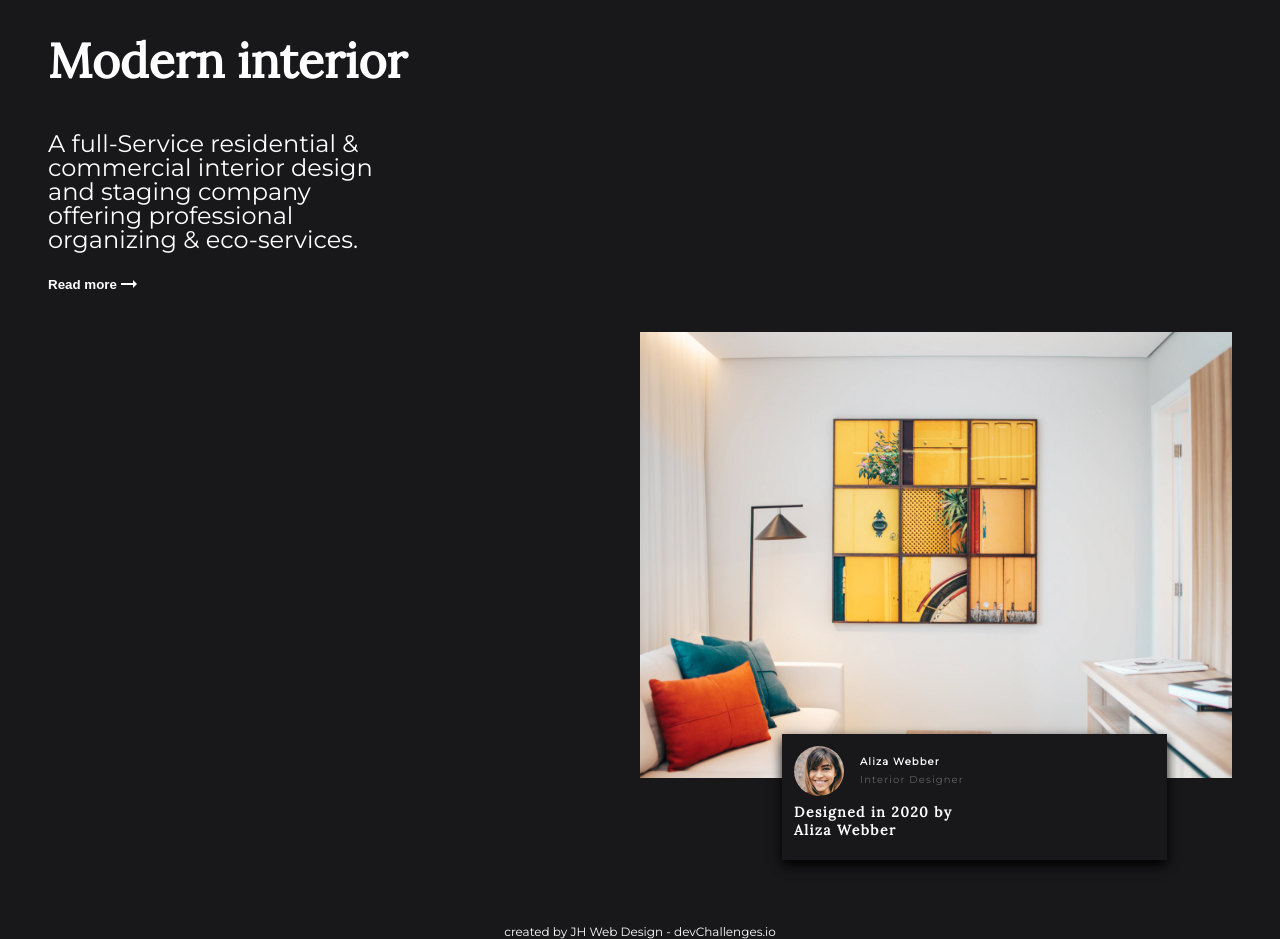
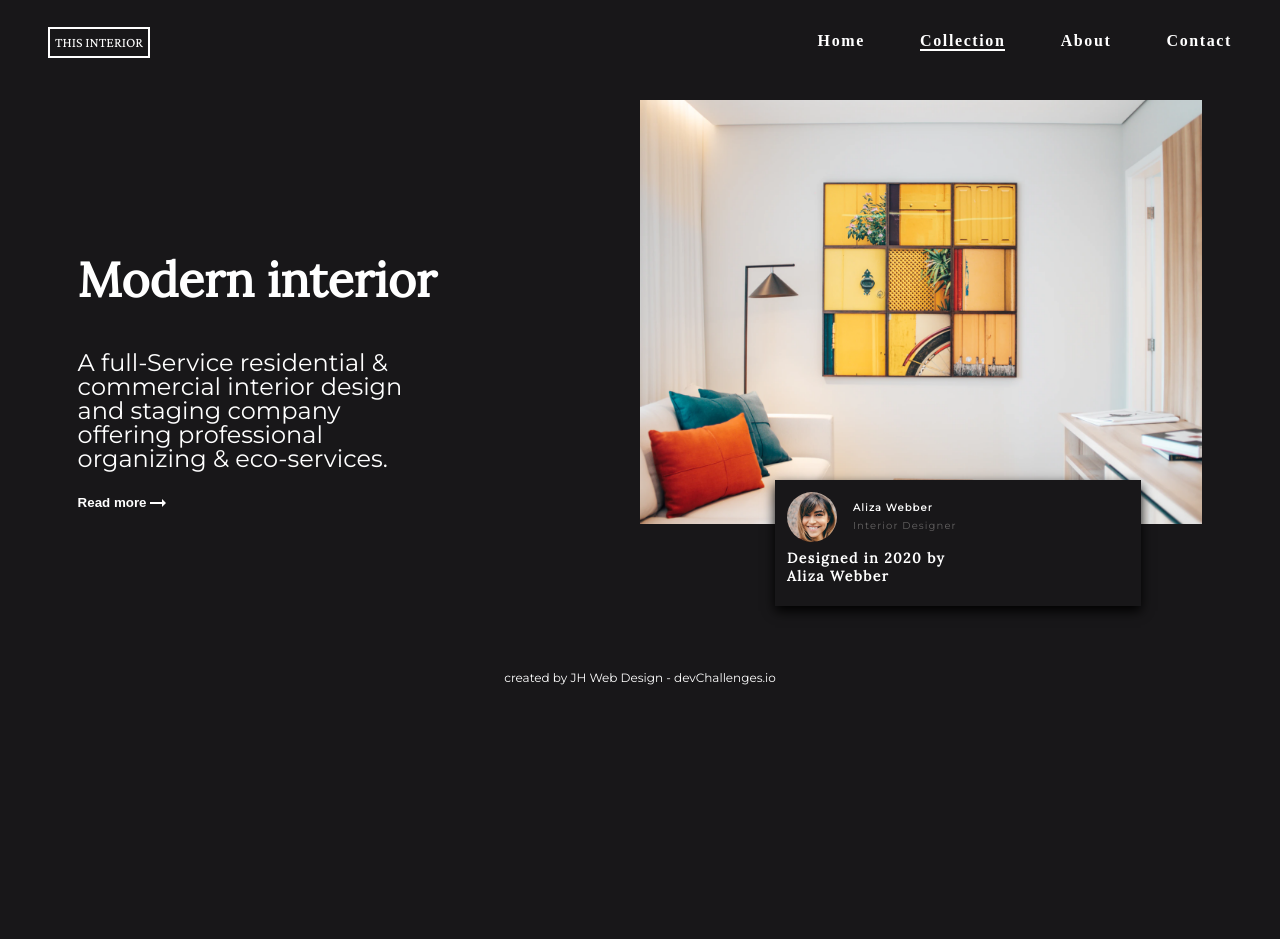
Before and after one commit to jthogg84/interior-consultant-master, a plain HTML site: page collection.html in a window 1280 px wide. After the commit the page ends 800 px from the top, so only its background shows below. Drawn offline with nearby package versions, Linux system fonts and the light colour scheme.

Commit message:
Add files via upload

```diff
--- a/collection.html
+++ b/collection.html
@@ -13,30 +13,32 @@
 <body>
 
 <nav>
-    <h3>This interior</h3>
+
+    <h3 class="mnu-logo">This interior</h3>
     <img class="btn" src="./menu_white_24dp.svg" alt="">
+</nav>
 
 <div class="nav">
 
-  <div class="mnu-header">
-    <h3 class="mnu-logo">This interior</h3>
+
+  <h3 class="mnu-logo">This interior</h3>
     <img class="cls" src="./close_white_24dp.svg" alt="">
 
-  </div>
-
   <ul class="nav-ul">
-    <li><a href="./index.html">Home</a></li>
+    <li><a  href="./index.html">Home</a></li>
     <li><a class="active" href="./collection.html">Collection</a></li>
     <li><a href="./about.html">About</a></li>
     <li><a href="./contact.html">Contact</a></li>
-
   </ul>
 </div>
-</nav>
 
+
+<main>
   <section class="hero">
+
     <h2>Modern interior</h2>
     <p>A full-Service residential & commercial interior design and staging company offering professional organizing & eco-services.</p>
+
 
     <a class="cta-link" href="./about.html"><button class="cta">Read more<img src="./arrow_right_alt_white_24dp.svg" alt=""></button></a>
 
@@ -66,11 +68,13 @@
 
   </section>
 
-  <section class="break">
-<p>created by JH Web Design - devChallenges.io</p>
-</section>
 
 
+</main>
+
+<section class="break">
+  <p>created by JH Web Design - devChallenges.io</p>
+  </section>
 <script src="./main.js"></script>
 </body>
 
--- a/style.css
+++ b/style.css
@@ -148,10 +148,10 @@ font-size: 10px;
     list-style: none;
     transform: translateY(-100%);
     transition: transform 600ms ease-in-out;
-    border-bottom: solid 2px white;
+
 }
 
-nav ul{
+.nav-ul{
     list-style: none;
     text-align: center;
 }
@@ -193,11 +193,23 @@ nav ul{
 }
 
 .mnu-logo{
+    font-family: 'Crimson Pro', serif;
     font-size: 14px;
-    line-height: 20px;
+    font-weight: 200;
+    line-height: 17px;
+    border: solid white 2px;
+    padding: 5px;
+    text-transform: uppercase;
 }
 
-
+.cls{
+    position: fixed;
+    top:1.5rem;
+    right: 2.6rem;
+    cursor: pointer;
+    width: 40px;
+    height: 40px;
+}
 
 
 /*Desktop Mode*/
@@ -214,7 +226,14 @@ nav ul{
 
     }
 
-    nav{
+    .mnu-logo{
+        font-family: 'Crimson Pro', serif;
+
+        border: solid white 2px;
+        padding: 5px;
+        text-transform: uppercase;
+        color: white;
+    }   nav{
         display: none;
 
     }
@@ -224,6 +243,7 @@ nav ul{
         position: static;
         display: flex;
         flex-direction: row;
+        align-items: center;
         justify-content: space-between;
         transform: translateY(0%);
         height: auto;
```
Also changed, not shown: about.html (+17 -13 lines), contact.html (+17 -13 lines), index.html (+2 -2 lines).
